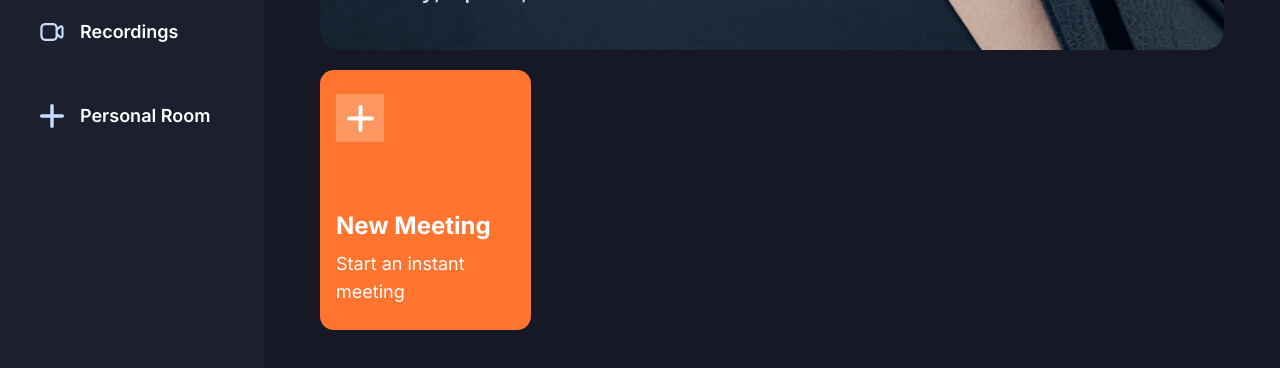
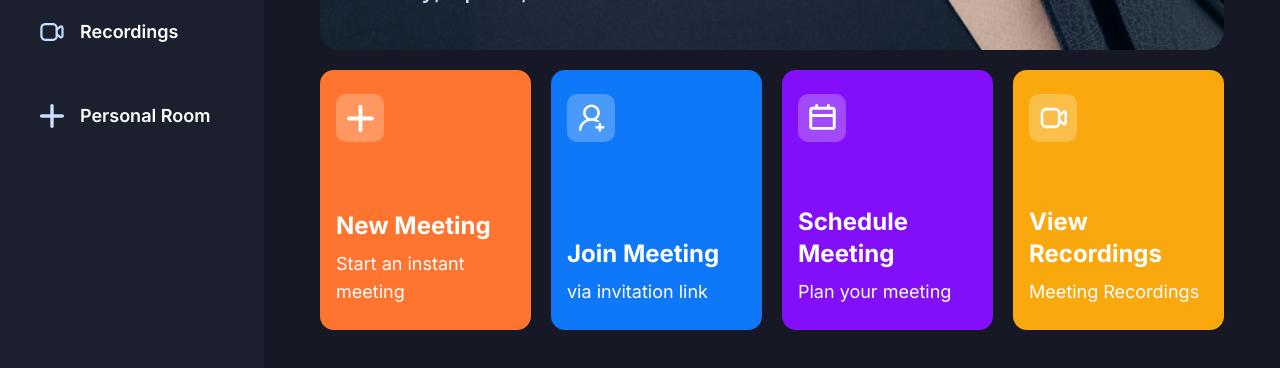
Before and after one commit to Elissa-DI/zoom_clone, a Next.js app: page / in a window 1280 px wide. Shown: the part 362-730 px from the top of the page. Built offline with nearby package versions, Linux system fonts and the light colour scheme; no server answers.

Commit message:
new changes made on homepage

```diff
--- /dev/null
+++ b/components/HomeCard.tsx
@@ -0,0 +1,35 @@
+'use client'
+import Image from 'next/image'
+import React from 'react'
+import { cn } from '@/lib/utils';
+
+interface HomeCardProps {
+    className?: string;
+    img: string;
+    title: string;
+    description: string;
+    handleClick?: () => void;
+}
+
+const HomeCard = ({ className, img, title, description, handleClick }: HomeCardProps) => {
+    return (
+        <section
+            className={cn(
+                'bg-orange-1 px-4 py-6 flex flex-col justify-between w-full xl:max-w-[270px] min-h-[260px] rounded-[14px] cursor-pointer',
+                className
+            )}
+            onClick={handleClick}
+        >
+            <div className="flex-center glassmorphism size-12 rounded-[10px]">
+                <Image src={img} alt="meeting" width={27} height={27} />
+            </div>
+
+            <div className="flex flex-col gap-2">
+                <h1 className="text-2xl font-bold">{title}</h1>
+                <p className="text-lg font-normal">{description}</p>
+            </div>
+        </section>
+    )
+}
+
+export default HomeCard
--- /dev/null
+++ b/components/MeetingModal.tsx
@@ -0,0 +1,71 @@
+"use client";
+import { ReactNode } from "react";
+import { Dialog, DialogContent } from "./ui/dialog";
+import { cn } from "@/lib/utils";
+import { Button } from "./ui/button";
+import Image from "next/image";
+
+interface MeetingModalProps {
+  isOpen: boolean;
+  onClose: () => void;
+  title: string;
+  className?: string;
+  children?: ReactNode;
+  handleClick?: () => void;
+  buttonText?: string;
+  instantMeeting?: boolean;
+  image?: string;
+  buttonClassName?: string;
+  buttonIcon?: string;
+}
+
+const MeetingModal = ({
+  isOpen,
+  onClose,
+  title,
+  className,
+  children,
+  handleClick,
+  buttonText,
+  instantMeeting,
+  image,
+  buttonClassName,
+  buttonIcon,
+}: MeetingModalProps) => {
+  return (
+    <Dialog open={isOpen} onOpenChange={onClose}>
+      <DialogContent className="flex w-full max-w-[520px] flex-col gap-6 border-none bg-dark-1 px-6 py-9 text-white">
+        <div className="flex flex-col gap-6">
+          {image && (
+            <div className="flex justify-center">
+              <Image src={image} alt="checked" width={72} height={72} />
+            </div>
+          )}
+          <h1 className={cn("text-3xl font-bold leading-[42px]", className)}>
+            {title}
+          </h1>
+          {children}
+          <Button
+            className={
+              "bg-blue-1 focus-visible:ring-0 focus-visible:ring-offset-0"
+            }
+            onClick={handleClick}
+          >
+            {buttonIcon && (
+              <Image
+                src={buttonIcon}
+                alt="button icon"
+                width={13}
+                height={13}
+              />
+            )}{" "}
+            &nbsp;
+            {buttonText || "Schedule Meeting"}
+          </Button>
+        </div>
+      </DialogContent>
+    </Dialog>
+  );
+};
+
+export default MeetingModal;
--- a/components/MeetingTypeList.tsx
+++ b/components/MeetingTypeList.tsx
@@ -1,27 +1,52 @@
 'use client'
 import Image from 'next/image'
-import React from 'react'
+import React, { useState } from 'react'
+import HomeCard from './HomeCard'
+import { useRouter } from 'next/navigation'
+import MeetingModal from './MeetingModal'
 
 const MeetingTypeList = () => {
+    const router = useRouter();
+    const [meetingState, setMeetingState] = useState<'isScheduleMeeting' | 'isJoiningMeeting' | 'isInstantMeeting' | undefined
+    >(undefined);
+
+    const createMeeting = () => {}
     return (
         <section className='grid grid-cols-1 gap-5 md:grid-cols-2 xl:grid-cols-4'>
-            <div
-                className="bg-orange-1 px-4 py-6 flex flex-col justify-between w-full xl:max-w-[270px] min-h-[260px] rounded-[14px] cursor-pointer"
-                onClick={() => { }}
-            >
-                <div className="flex-center glassmorphism size-12 rounded-[10px">
-                    <Image
-                        src='/icons/add-meeting.svg'
-                        alt='meeting'
-                        width={27}
-                        height={27}
-                    />
-                </div>
-                <div className='flex flex-col gap-2'>
-                    <h1 className='text-2xl font-bold'>New Meeting</h1>
-                    <p className='text-lg font-normal'>Start an instant meeting</p>
-                </div>
-            </div>
+            <HomeCard
+                img="/icons/add-meeting.svg"
+                title="New Meeting"
+                description="Start an instant meeting"
+                handleClick={() => setMeetingState('isInstantMeeting')}
+            />
+            <HomeCard
+                img="/icons/join-meeting.svg"
+                title="Join Meeting"
+                description="via invitation link"
+                className="bg-blue-1"
+                handleClick={() => setMeetingState('isJoiningMeeting')}
+            />
+            <HomeCard
+                img="/icons/schedule.svg"
+                title="Schedule Meeting"
+                description="Plan your meeting"
+                className="bg-purple-1"
+                handleClick={() => setMeetingState('isScheduleMeeting')}
+            />
+            <HomeCard
+                img="/icons/recordings.svg"
+                title="View Recordings"
+                description="Meeting Recordings"
+                className="bg-yellow-1"
+                handleClick={() => router.push('/recordings')}
+            />
+
+            <MeetingModal
+                isOpen={meetingState === 'isScheduleMeeting'}
+                onClose={() => setMeetingState(undefined)}
+                title="Create Meeting"
+                handleClick={createMeeting}
+            />
         </section>
     )
 }
--- /dev/null
+++ b/components/ui/dialog.tsx
@@ -0,0 +1,122 @@
+"use client"
+
+import * as React from "react"
+import * as DialogPrimitive from "@radix-ui/react-dialog"
+import { X } from "lucide-react"
+
+import { cn } from "@/lib/utils"
+
+const Dialog = DialogPrimitive.Root
+
+const DialogTrigger = DialogPrimitive.Trigger
+
+const DialogPortal = DialogPrimitive.Portal
+
+const DialogClose = DialogPrimitive.Close
+
+const DialogOverlay = React.forwardRef<
+  React.ElementRef<typeof DialogPrimitive.Overlay>,
+  React.ComponentPropsWithoutRef<typeof DialogPrimitive.Overlay>
+>(({ className, ...props }, ref) => (
+  <DialogPrimitive.Overlay
+    ref={ref}
+    className={cn(
+      "fixed inset-0 z-50 bg-black/80  data-[state=open]:animate-in data-[state=closed]:animate-out data-[state=closed]:fade-out-0 data-[state=open]:fade-in-0",
+      className
+    )}
+    {...props}
+  />
+))
+DialogOverlay.displayName = DialogPrimitive.Overlay.displayName
+
+const DialogContent = React.forwardRef<
+  React.ElementRef<typeof DialogPrimitive.Content>,
+  React.ComponentPropsWithoutRef<typeof DialogPrimitive.Content>
+>(({ className, children, ...props }, ref) => (
+  <DialogPortal>
+    <DialogOverlay />
+    <DialogPrimitive.Content
+      ref={ref}
+      className={cn(
+        "fixed left-[50%] top-[50%] z-50 grid w-full max-w-lg translate-x-[-50%] translate-y-[-50%] gap-4 border bg-background p-6 shadow-lg duration-200 data-[state=open]:animate-in data-[state=closed]:animate-out data-[state=closed]:fade-out-0 data-[state=open]:fade-in-0 data-[state=closed]:zoom-out-95 data-[state=open]:zoom-in-95 data-[state=closed]:slide-out-to-left-1/2 data-[state=closed]:slide-out-to-top-[48%] data-[state=open]:slide-in-from-left-1/2 data-[state=open]:slide-in-from-top-[48%] sm:rounded-lg",
+        className
+      )}
+      {...props}
+    >
+      {children}
+      <DialogPrimitive.Close className="absolute right-4 top-4 rounded-sm opacity-70 ring-offset-background transition-opacity hover:opacity-100 focus:outline-none focus:ring-2 focus:ring-ring focus:ring-offset-2 disabled:pointer-events-none data-[state=open]:bg-accent data-[state=open]:text-muted-foreground">
+        <X className="h-4 w-4" />
+        <span className="sr-only">Close</span>
+      </DialogPrimitive.Close>
+    </DialogPrimitive.Content>
+  </DialogPortal>
+))
+DialogContent.displayName = DialogPrimitive.Content.displayName
+
+const DialogHeader = ({
+  className,
+  ...props
+}: React.HTMLAttributes<HTMLDivElement>) => (
+  <div
+    className={cn(
+      "flex flex-col space-y-1.5 text-center sm:text-left",
+      className
+    )}
+    {...props}
+  />
+)
+DialogHeader.displayName = "DialogHeader"
+
+const DialogFooter = ({
+  className,
+  ...props
+}: React.HTMLAttributes<HTMLDivElement>) => (
+  <div
+    className={cn(
+      "flex flex-col-reverse sm:flex-row sm:justify-end sm:space-x-2",
+      className
+    )}
+    {...props}
+  />
+)
+DialogFooter.displayName = "DialogFooter"
+
+const DialogTitle = React.forwardRef<
+  React.ElementRef<typeof DialogPrimitive.Title>,
+  React.ComponentPropsWithoutRef<typeof DialogPrimitive.Title>
+>(({ className, ...props }, ref) => (
+  <DialogPrimitive.Title
+    ref={ref}
+    className={cn(
+      "text-lg font-semibold leading-none tracking-tight",
+      className
+    )}
+    {...props}
+  />
+))
+DialogTitle.displayName = DialogPrimitive.Title.displayName
+
+const DialogDescription = React.forwardRef<
+  React.ElementRef<typeof DialogPrimitive.Description>,
+  React.ComponentPropsWithoutRef<typeof DialogPrimitive.Description>
+>(({ className, ...props }, ref) => (
+  <DialogPrimitive.Description
+    ref={ref}
+    className={cn("text-sm text-muted-foreground", className)}
+    {...props}
+  />
+))
+DialogDescription.displayName = DialogPrimitive.Description.displayName
+
+export {
+  Dialog,
+  DialogPortal,
+  DialogOverlay,
+  DialogClose,
+  DialogTrigger,
+  DialogContent,
+  DialogHeader,
+  DialogFooter,
+  DialogTitle,
+  DialogDescription,
+}
--- a/package.json
+++ b/package.json
@@ -12,6 +12,7 @@
     "@clerk/nextjs": "^5.0.0-beta.38",
     "@radix-ui/react-dialog": "^1.0.5",
     "@radix-ui/react-slot": "^1.0.2",
+    "@stream-io/video-react-sdk": "^0.5.12",
     "class-variance-authority": "^0.7.0",
     "clsx": "^2.1.0",
     "lucide-react": "^0.363.0",
```
Also changed, not shown: providers/StreamClientProvider.tsx (added, +23 -0 lines), 1 other file (tests, documents, lock files or other folders).
